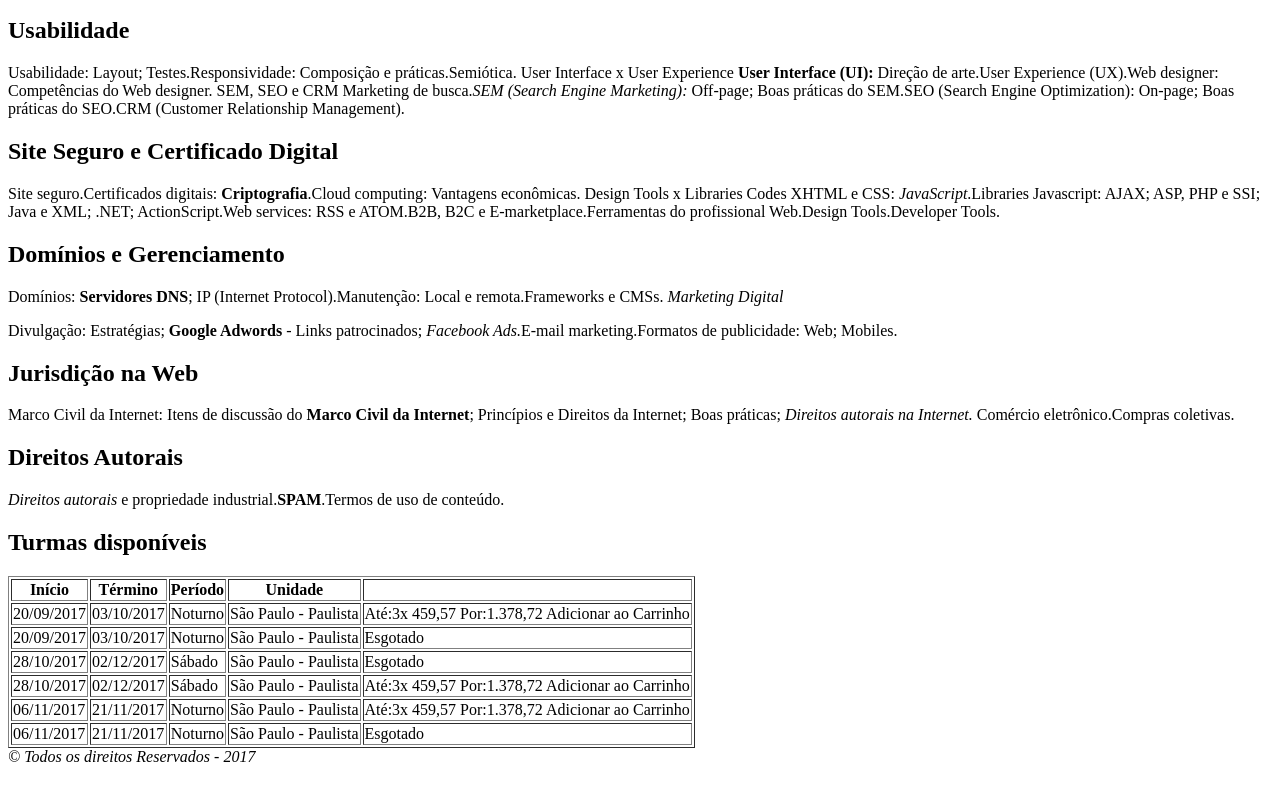
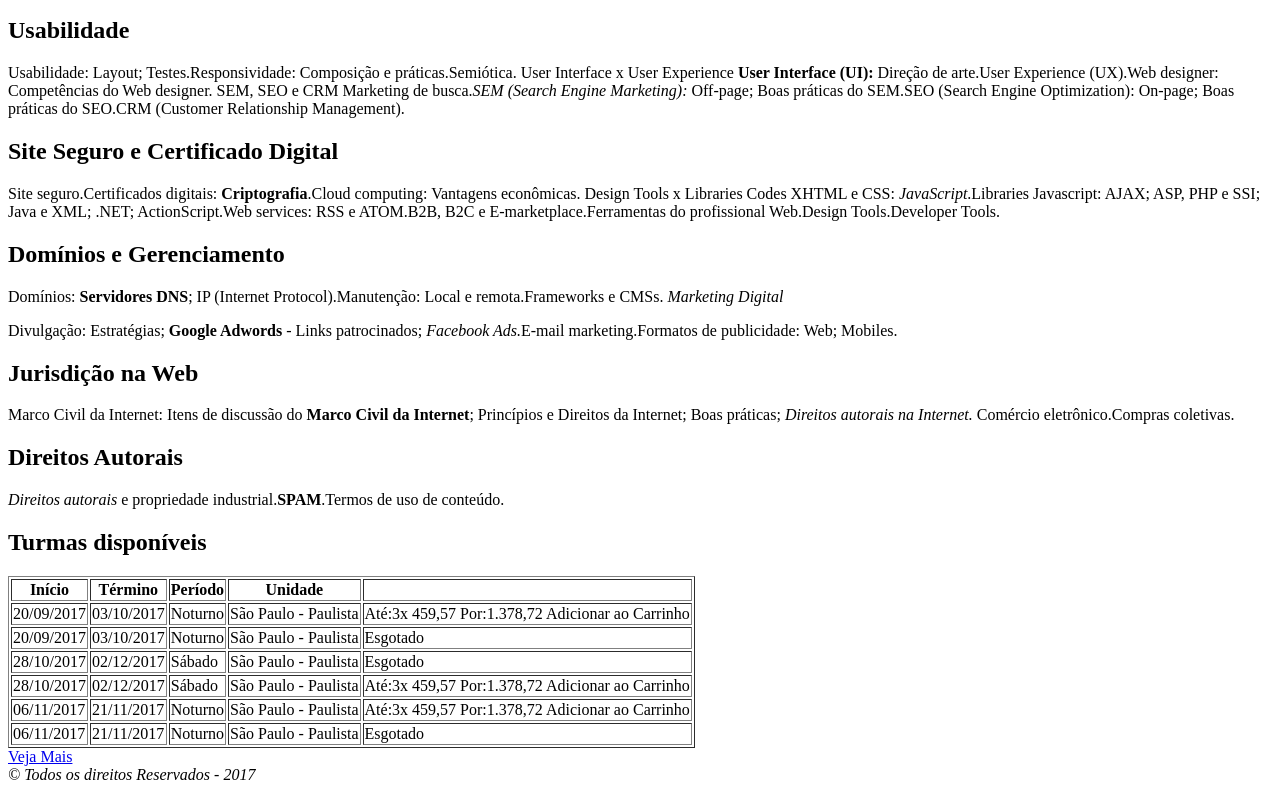
Before and after one commit to mjunior2016/TecWeb, a plain HTML site: page tecweb.html in a window 1280 px wide. Shown: the part 948-1740 px from the top of the page. Drawn offline with Linux system fonts and the light colour scheme.

Commit message:
Conteúdo para a aula de CSS

```diff
--- a/tecweb.html
+++ b/tecweb.html
@@ -139,6 +139,8 @@
                         <td>06/11/2017</td>	<td>21/11/2017</td>	<td>Noturno</td>	<td>São Paulo - Paulista</td>	<td>Esgotado</td>
                     </tr>
                 </table>
+
+                <a href="http://www.impacta.com.br/curso/Tecnologia-e-Projeto-Web.php" target="blank">Veja Mais</a>
             </article>
         </section>
         <footer>
```
